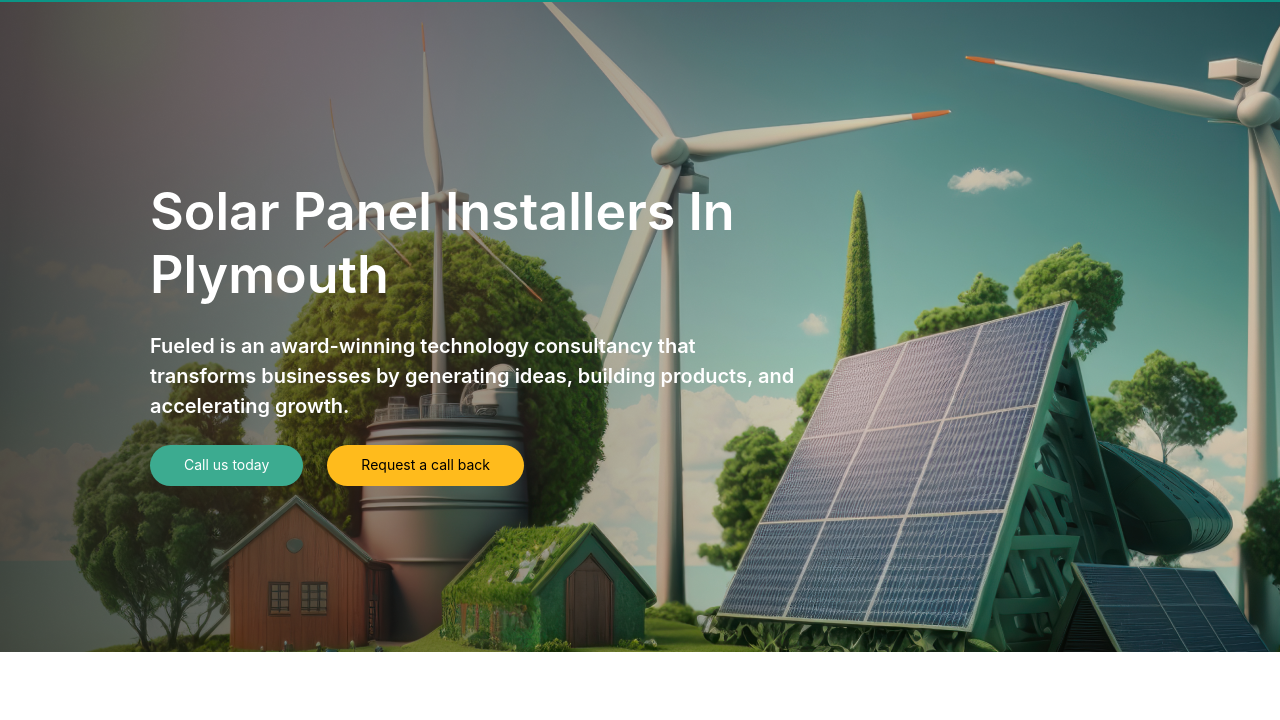
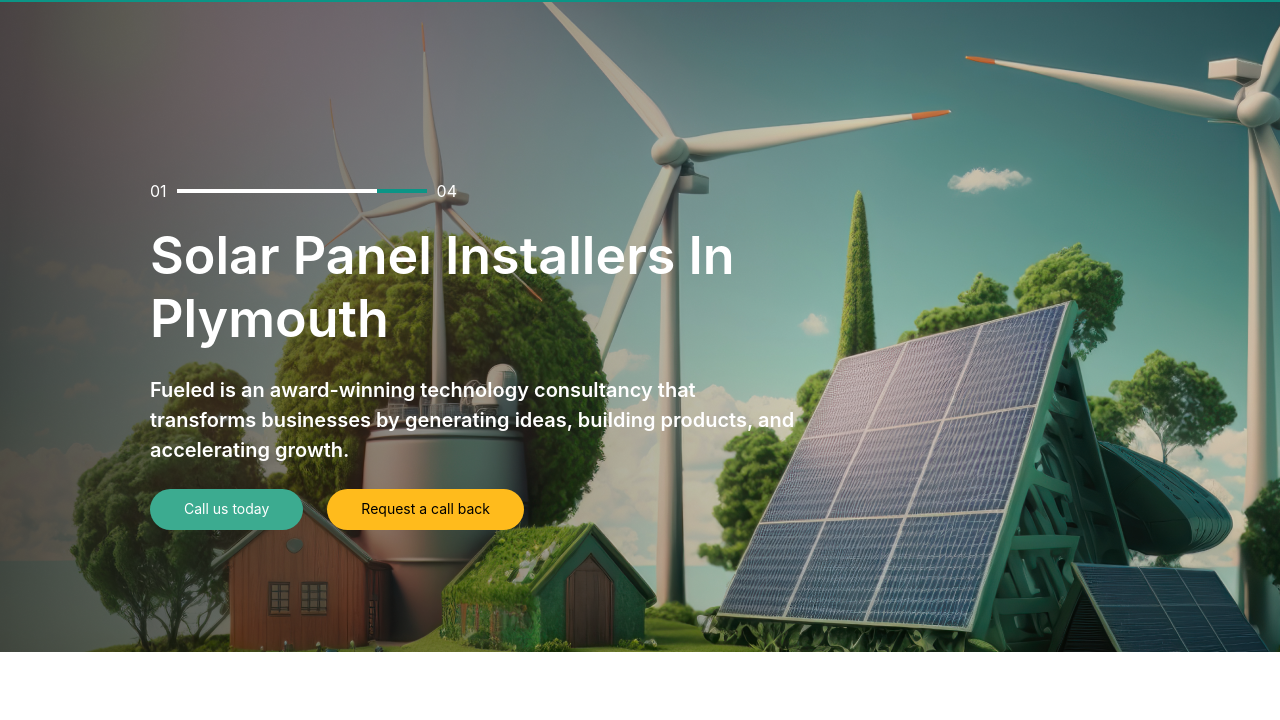
Before and after one commit to mohamed-elsoudy/landing-page-web-master, a plain HTML site: page index.html in a window 1280 px wide. Shown: the part 80-800 px from the top of the page. Drawn offline with Linux system fonts and the light colour scheme.

Commit message:
Update index.html

```diff
--- a/index.html
+++ b/index.html
@@ -24,6 +24,13 @@
     <!--separator-->
     <section>
         <div class="container">
+            <div class="shape">
+                <span class="prev-num">01</span>
+                <div>
+                    <span class="fill"></span>
+                </div>
+                <span class="next-num">04</span>
+            </div>
             <h1>Solar Panel Installers In Plymouth</h1>
             <p>Fueled is an award-winning technology consultancy that transforms businesses by generating ideas, building products, and accelerating growth.</p>
             <div class="calling">
```
